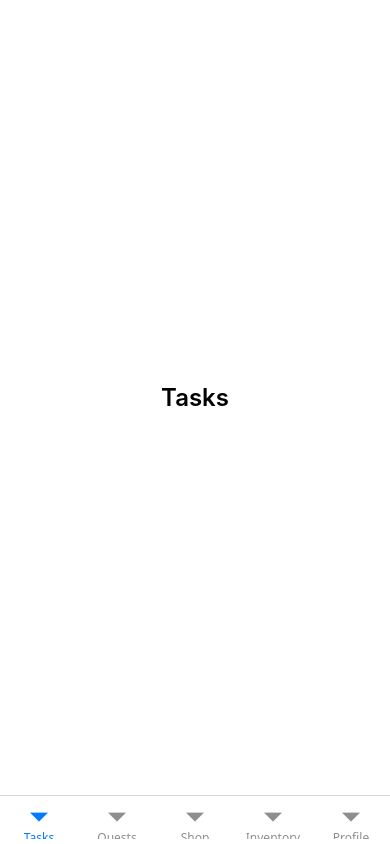
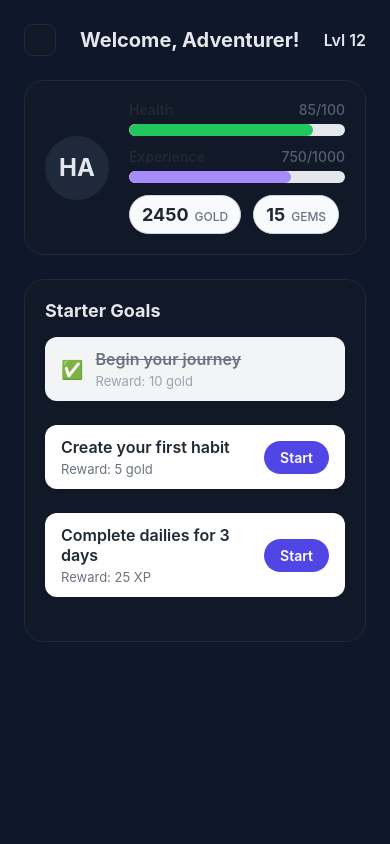
Before and after one commit to iamSinlapachai/HabitRPG, a React Native app: screen / in a window 390 px wide. Built offline with nearby package versions, Linux system fonts and the light colour scheme.

Commit message:
Create dark themed home dashboard

```diff
--- a/App.tsx
+++ b/App.tsx
@@ -1,42 +1,191 @@
 import React from 'react';
-import { NavigationContainer } from '@react-navigation/native';
-import { createBottomTabNavigator } from '@react-navigation/bottom-tabs';
+import { SafeAreaView, ScrollView, StatusBar, StyleSheet, Text, View } from 'react-native';
 
-import InventoryScreen from './src/screens/InventoryScreen';
-import ProfileScreen from './src/screens/ProfileScreen';
-import QuestsScreen from './src/screens/QuestsScreen';
-import ShopScreen from './src/screens/ShopScreen';
-import TasksScreen from './src/screens/TasksScreen';
+import CurrencyPill from './src/components/CurrencyPill';
+import HabitListItem from './src/components/HabitListItem';
+import StatBar from './src/components/StatBar';
 
-type RootTabParamList = {
-  Tasks: undefined;
-  Quests: undefined;
-  Shop: undefined;
-  Inventory: undefined;
-  Profile: undefined;
-};
+const level = 12;
+const hp = 85;
+const hpMax = 100;
+const xp = 750;
+const xpMax = 1000;
+const gold = 2450;
+const gems = 15;
 
-const Tab = createBottomTabNavigator<RootTabParamList>();
+const starterGoals = [
+  {
+    id: '1',
+    title: 'Begin your journey',
+    reward: 'Reward: 10 gold',
+    status: 'completed' as const,
+  },
+  {
+    id: '2',
+    title: 'Create your first habit',
+    reward: 'Reward: 5 gold',
+    status: 'startable' as const,
+  },
+  {
+    id: '3',
+    title: 'Complete dailies for 3 days',
+    reward: 'Reward: 25 XP',
+    status: 'startable' as const,
+  },
+];
 
 const App: React.FC = () => {
+  const handleStartGoal = (title: string) => () => {
+    console.log(`Start goal: ${title}`);
+  };
+
   return (
-    <NavigationContainer>
-      <Tab.Navigator
-        screenOptions={{
-          headerShown: false,
-          tabBarLabelStyle: {
-            fontSize: 12,
-          },
-        }}
-      >
-        <Tab.Screen name="Tasks" component={TasksScreen} />
-        <Tab.Screen name="Quests" component={QuestsScreen} />
-        <Tab.Screen name="Shop" component={ShopScreen} />
-        <Tab.Screen name="Inventory" component={InventoryScreen} />
-        <Tab.Screen name="Profile" component={ProfileScreen} />
-      </Tab.Navigator>
-    </NavigationContainer>
+    <SafeAreaView style={styles.safeArea}>
+      <StatusBar barStyle="light-content" />
+      <ScrollView contentContainerStyle={styles.scrollContent}>
+        <View style={styles.headerRow}>
+          <View style={styles.headerPlaceholder} />
+          <Text style={styles.headerGreeting}>Welcome, Adventurer!</Text>
+          <Text style={styles.levelText}>Lvl {level}</Text>
+        </View>
+
+        <View style={styles.sectionSpacing}>
+          <View style={styles.playerCard}>
+            <View style={styles.avatarContainer}>
+              <Text style={styles.avatarInitials}>HA</Text>
+            </View>
+            <View style={styles.playerStats}>
+              <View style={styles.statBarWrapper}>
+                <StatBar label="Health" value={hp} max={hpMax} color="#22C55E" />
+              </View>
+              <View style={styles.statBarWrapper}>
+                <StatBar label="Experience" value={xp} max={xpMax} color="#A78BFA" />
+              </View>
+              <View style={styles.currencyRow}>
+                <View style={styles.currencyPillWrapper}>
+                  <CurrencyPill label="Gold" value={gold} />
+                </View>
+                <CurrencyPill label="Gems" value={gems} />
+              </View>
+            </View>
+          </View>
+        </View>
+
+        <View style={styles.sectionSpacing}>
+          <View style={styles.sectionCard}>
+            <Text style={styles.sectionTitle}>Starter Goals</Text>
+            <View>
+              {starterGoals.map(goal => (
+                <View key={goal.id} style={styles.goalItemWrapper}>
+                  <HabitListItem
+                    title={goal.title}
+                    reward={goal.reward}
+                    status={goal.status}
+                    onStart={goal.status === 'startable' ? handleStartGoal(goal.title) : undefined}
+                  />
+                </View>
+              ))}
+            </View>
+          </View>
+        </View>
+      </ScrollView>
+    </SafeAreaView>
   );
 };
 
+const styles = StyleSheet.create({
+  safeArea: {
+    flex: 1,
+    backgroundColor: '#0F172A',
+  },
+  scrollContent: {
+    padding: 24,
+    paddingBottom: 32,
+  },
+  headerRow: {
+    flexDirection: 'row',
+    alignItems: 'center',
+    justifyContent: 'space-between',
+    marginBottom: 24,
+  },
+  headerPlaceholder: {
+    width: 32,
+    height: 32,
+    borderRadius: 8,
+    borderWidth: 1,
+    borderColor: '#1F2937',
+    backgroundColor: '#111827',
+  },
+  headerGreeting: {
+    flex: 1,
+    marginHorizontal: 12,
+    textAlign: 'center',
+    fontSize: 20,
+    fontWeight: '700',
+    color: '#E5E7EB',
+  },
+  levelText: {
+    fontSize: 16,
+    fontWeight: '600',
+    color: '#E5E7EB',
+  },
+  sectionSpacing: {
+    marginBottom: 24,
+  },
+  playerCard: {
+    flexDirection: 'row',
+    alignItems: 'center',
+    padding: 20,
+    borderRadius: 20,
+    backgroundColor: '#111827',
+    borderWidth: 1,
+    borderColor: '#1F2937',
+  },
+  avatarContainer: {
+    width: 64,
+    height: 64,
+    borderRadius: 32,
+    borderWidth: 2,
+    borderColor: '#1F2937',
+    backgroundColor: '#1E293B',
+    alignItems: 'center',
+    justifyContent: 'center',
+    marginRight: 20,
+  },
+  avatarInitials: {
+    fontSize: 24,
+    fontWeight: '700',
+    color: '#E5E7EB',
+  },
+  playerStats: {
+    flex: 1,
+  },
+  statBarWrapper: {
+    marginBottom: 12,
+  },
+  currencyRow: {
+    flexDirection: 'row',
+    alignItems: 'center',
+  },
+  currencyPillWrapper: {
+    marginRight: 12,
+  },
+  sectionCard: {
+    padding: 20,
+    borderRadius: 20,
+    backgroundColor: '#111827',
+    borderWidth: 1,
+    borderColor: '#1F2937',
+  },
+  sectionTitle: {
+    fontSize: 18,
+    fontWeight: '700',
+    color: '#E5E7EB',
+    marginBottom: 16,
+  },
+  goalItemWrapper: {
+    marginBottom: 12,
+  },
+});
+
 export default App;
```
